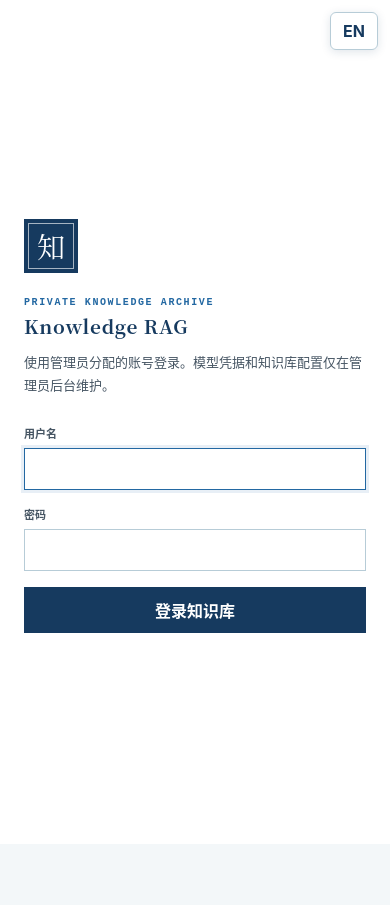
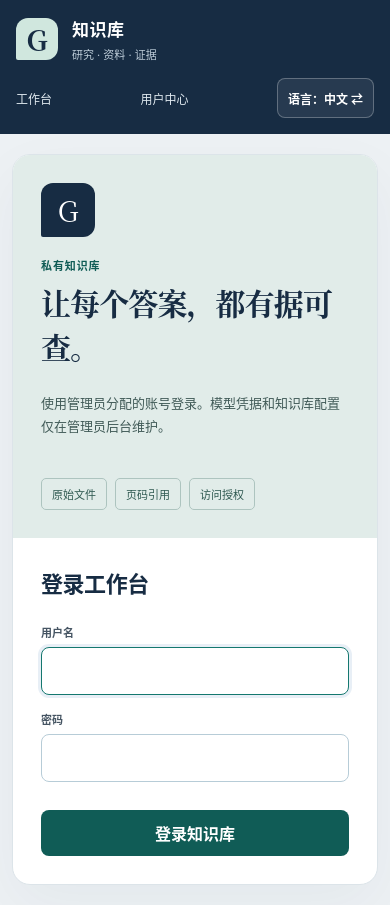
Before and after one commit to MakiWinster72/fbd, a Next.js app in the folder apps/web/: page /login in a window 390 px wide. Before the commit the page ends 844 px from the top, so only its background shows below. Built offline with nearby package versions, Linux system fonts and the light colour scheme; no server answers.

Commit message:
feat(web): redesign workspace with inline bilingual navigation

```diff
--- a/apps/web/app/account/page.tsx
+++ b/apps/web/app/account/page.tsx
@@ -23,8 +23,10 @@ export default function AccountPage() {
     }).catch(() => setError("load"));
   }, []);
   return <main className="account-page">
-    <a href="/">{en ? "← Back to workspace" : "← 返回工作台"}</a>
-    <h1>{en ? "User center" : "用户中心"}</h1>
+    <header className="account-header">
+      <div><p className="section-kicker">{en ? "ACCOUNT SETTINGS" : "账号设置"}</p><h1>{en ? "User center" : "用户中心"}</h1></div>
+      <a href="/">{en ? "← Back to workspace" : "← 返回工作台"}</a>
+    </header>
     {error ? <p role="alert">{({ load: en ? "Could not load account" : "无法加载账号", name: en ? "Could not save display name" : "显示名称保存失败", mismatch: en ? "Passwords do not match" : "两次新密码不一致", password: en ? "Password change failed. Check your current password and use a different new password." : "修改失败，请检查当前密码，并使用不同的新密码。" } as Record<string, string>)[error]}</p> : null}
     {user ? <>
       <dl><dt>{en ? "Display name" : "显示名称"}</dt><dd>{user.display_name}</dd><dt>{en ? "Username" : "用户名"}</dt><dd>{user.username}</dd></dl>
--- a/apps/web/app/globals.css
+++ b/apps/web/app/globals.css
@@ -1,4 +1,4 @@
-@layer reset, base, components;
+@layer reset, base, components, redesign;
 
 @layer reset {
   *, *::before, *::after { box-sizing: border-box; }
@@ -9,10 +9,10 @@
 
 @layer base {
   :root {
-    --archive-blue: #163a5f;
-    --blueprint: #2368a2;
-    --blueprint-dark: #174f7d;
-    --paper-mist: #f3f7f9;
+    --archive-blue: #172c43;
+    --blueprint: #15786f;
+    --blueprint-dark: #105c56;
+    --paper-mist: #edf1f4;
     --paper: #ffffff;
     --annotation: #d9544d;
     --graphite: #465563;
@@ -28,10 +28,7 @@
   body {
     color: var(--archive-blue);
     background-color: var(--paper-mist);
-    background-image:
-      linear-gradient(rgba(35, 104, 162, 0.045) 1px, transparent 1px),
-      linear-gradient(90deg, rgba(35, 104, 162, 0.045) 1px, transparent 1px);
-    background-size: 32px 32px;
+    background-image: none;
     font-family: var(--sans);
     -webkit-font-smoothing: antialiased;
   }
@@ -749,7 +746,7 @@
   .intake-remove { width: 28px; height: 28px; display: grid; place-items: center; color: var(--muted); background: transparent; border: 0; cursor: pointer; }
   .intake-remove:hover { color: #8e2b27; background: #fff1f0; }
   .intake-remove svg { width: 15px; fill: none; stroke: currentColor; stroke-width: 1.5; }
-  .intake-sidebar { position: sticky; top: 18px; display: grid; gap: 12px; }
+  .intake-sidebar { display: grid; gap: 12px; }
   .intake-config-card { padding: 20px; display: grid; gap: 15px; }
   .intake-config-card h2 { margin-top: -10px; }
   .intake-embedding-note { padding: 12px; display: grid; gap: 6px; background: #edf5f8; border-left: 3px solid var(--blueprint); font-size: 11px; line-height: 1.5; overflow-wrap: anywhere; }
@@ -793,13 +790,15 @@
   .intake-document-detail pre { max-height: 260px; overflow: auto; white-space: pre-wrap; overflow-wrap: anywhere; font: inherit; }
   .intake-review-note { padding: 10px 12px; color: #176a57; background: #eaf7f3; border: 1px solid #bfe1d6; }
 
-  .language-switch { position: fixed; top: 12px; right: 12px; z-index: 100; min-width: 48px; padding: 8px 10px; border: 1px solid var(--line-strong); border-radius: 6px; background: var(--paper); color: var(--archive-blue); font: inherit; font-weight: 700; cursor: pointer; box-shadow: 0 2px 10px #163a5f22; }
+  .language-switch { position: static; min-height: 40px; padding: 8px 14px; border: 1px solid #ffffff45; border-radius: 8px; background: #ffffff12; color: white; font: inherit; font-size: 13px; font-weight: 600; cursor: pointer; }
+  .language-switch:hover { background: #ffffff25; }
+  .language-switch:disabled { opacity: .6; cursor: wait; }
   .language-switch:focus-visible { outline: 3px solid var(--blueprint); outline-offset: 2px; }
-  .topbar, .admin-header { padding-right: 76px; }
+
 
   @media (max-width: 760px) {
     .topbar-meta { gap: 8px; }
-    .topbar, .admin-header { padding-right: 70px; }
+    .topbar, .admin-header { padding-right: 16px; }
     .user-menu { padding-left: 8px; }
     .user-menu > span, .user-menu a { display: none; }
     .login-shell { padding: 0; place-items: stretch; }
@@ -836,3 +835,104 @@
     .intake-job-filters { grid-template-columns: 1fr; }
   }
 }
+
+/* Shared visual system: navigation, reading surfaces and evidence accents. */
+@layer redesign {
+  .site-masthead { min-height: 84px; padding: 18px max(24px, calc((100% - 1400px) / 2)); display: flex; align-items: center; justify-content: space-between; gap: 24px; background: var(--archive-blue); color: white; }
+  .site-identity { display: flex; gap: 14px; align-items: center; color: inherit; text-decoration: none; }
+  .site-monogram { display: grid; place-items: center; width: 42px; height: 42px; border-radius: 12px 12px 12px 2px; background: #d0e7de; color: #172c43; font: 700 28px var(--serif); }
+  .site-identity strong { display: block; font-size: 17px; letter-spacing: .03em; }
+  .site-identity small { display: block; margin-top: 5px; color: #bdccd8; font-size: 11px; }
+  .site-navigation { display: flex; align-items: center; gap: 22px; }
+  .site-navigation a { color: #e1eaf0; text-decoration: none; font-size: 13px; padding: 8px 0; }
+  .site-navigation a:hover { color: white; text-decoration: underline; text-underline-offset: 6px; }
+  .site-language-error { padding: 14px 24px; background: #fff0eb; margin: 0; }
+  .workspace-shell { width: min(1400px, calc(100% - 64px)); min-height: calc(100dvh - 148px); margin: 32px auto; border: 1px solid #dce4e9; border-radius: 16px; box-shadow: 0 8px 24px #172c4308; overflow: clip; }
+  .topbar { padding: 24px 28px; min-height: 100px; flex-wrap: wrap; }
+  .topbar::after { display: none; }
+  .brand-seal { display: none; }
+  h1 { font-family: var(--sans); font-weight: 700; letter-spacing: -.025em; }
+  h2, .conversation-heading h2, .evidence-heading h2 { font-family: var(--sans); letter-spacing: -.02em; }
+  .eyebrow, .section-kicker { font-family: var(--sans); letter-spacing: .08em; font-size: 11px; color: var(--blueprint-dark); margin-bottom: 8px; }
+  .topbar-meta { flex-wrap: wrap; gap: 16px; }
+  .service-pill { background: #f0f7f4; border: 0; border-radius: 20px; }
+  .user-menu { display: flex; flex-wrap: wrap; gap: 12px; }
+  .user-menu a, .user-menu button { border-radius: 7px; }
+  .workspace-grid { grid-template-columns: minmax(0, 1fr) 340px; }
+  .conversation-heading { align-items: flex-start; padding: 24px 28px; }
+  .conversation-note { max-width: 300px; color: #5d6e7b; }
+  .transcript { padding: 20px 36px; max-height: calc(100dvh - 450px); }
+  .message { grid-template-columns: 75px minmax(0, 1fr); gap: 16px; }
+  .message-label { font-family: var(--sans); }
+  .evidence-panel { background: #f4f7f8; }
+  .source-card { border-radius: 10px; background: white; }
+  .composer-zone { padding: 20px 28px; }
+  .composer-row textarea { border-radius: 10px; }
+  .send-button { border-radius: 10px; background: var(--blueprint-dark); }
+  .quick-questions button { border-radius: 20px; background: #f2f6f7; }
+  .admin-shell { width: min(1200px, calc(100% - 64px)); margin: 32px auto; }
+  .admin-header { padding: 30px 32px; border: 0; border-radius: 14px; box-shadow: none; flex-wrap: wrap; }
+  .admin-header nav { flex-wrap: wrap; }
+  .admin-header nav a, .admin-header nav button { border-radius: 8px; }
+  .profile-section, .intake-panel, .intake-config-card, .intake-summary-card { border-color: #dce4e9; border-radius: 14px; }
+  .model-profile-card, .admin-user-card { border-radius: 10px; }
+  .profile-fields input, .create-profile-form input, .create-profile-form select, .password-reset-row input { border-radius: 7px; }
+  .intake-dropzone { border-radius: 10px; background: #f6faf9; }
+  .intake-stage-rail { border-radius: 12px; overflow: hidden; }
+  .login-shell { min-height: calc(100dvh - 84px); padding: 48px 24px; }
+  .login-card { width: min(1040px, 100%); padding: 0; display: grid; grid-template-columns: 1.15fr 1fr; border: 1px solid #dce4e9; border-radius: 18px; overflow: hidden; box-shadow: 0 20px 60px #172c430b; }
+  .login-story { padding: 56px 48px; background: #e1ece9; display: flex; flex-direction: column; align-items: flex-start; }
+  .login-seal { background: var(--archive-blue); border-radius: 12px 12px 12px 2px; box-shadow: none; margin-bottom: 32px; }
+  .login-story h1 { max-width: 390px; font-family: var(--serif); font-size: clamp(32px, 3.2vw, 46px); line-height: 1.45; letter-spacing: -.03em; margin-bottom: 24px; }
+  .login-intro { color: #405a57; max-width: 350px; }
+  .login-proof { display: flex; flex-wrap: wrap; gap: 8px; margin-top: auto; padding-top: 30px; }
+  .login-proof span { font-size: 11px; border: 1px solid #adc4bf; border-radius: 5px; padding: 7px 10px; color: #305a52; }
+  .login-form { padding: 64px 48px; align-content: center; margin: 0; }
+  .login-form h2 { margin-bottom: 10px; font-size: 22px; }
+  .login-form input { min-height: 48px; border-radius: 8px; font-size: 14px; }
+  .login-form button { border-radius: 8px; margin-top: 12px; background: var(--blueprint-dark); }
+  .account-page { max-width: 860px; padding: 40px 48px; margin: 32px auto; background: white; border: 1px solid #dce4e9; border-radius: 16px; }
+  .account-header { display: flex; align-items: center; justify-content: space-between; gap: 24px; flex-wrap: wrap; margin-bottom: 32px; }
+  .account-page h1 { font-size: 30px; margin: 0; color: var(--archive-blue); }
+  .account-page h2 { color: var(--archive-blue); }
+  .account-page a { color: var(--blueprint-dark); font-size: 13px; text-underline-offset: 4px; }
+  .account-page select { border: 1px solid var(--line); border-radius: 8px; background: #f8fafb; }
+  .account-page h2 { padding-top: 24px; border-top: 1px solid var(--line); font-size: 21px; }
+  .account-page form { max-width: 520px; }
+  .account-page input { background: #f8fafb; min-height: 46px; }
+  .account-page button { border-radius: 8px; background: var(--blueprint-dark); color: white; min-height: 44px; }
+  .account-page dt { color: #60717f; font-size: 13px; }
+  .account-page dd { font-weight: 600; }
+  .auth-status, .empty-access-shell { min-height: calc(100dvh - 84px); }
+  @media (max-width: 1000px) { .workspace-grid { grid-template-columns: minmax(0, 1fr) 290px; } .topbar-meta { justify-content: flex-start; } }
+  @media (max-width: 760px) {
+    .site-masthead { padding: 16px; flex-wrap: wrap; gap: 16px; }
+    .site-navigation { width: 100%; justify-content: space-between; gap: 12px; }
+    .site-navigation a { font-size: 12px; }
+    .language-switch { font-size: 12px; padding: 8px 10px; }
+    .workspace-shell, .admin-shell { width: calc(100% - 24px); margin: 12px auto; }
+    .workspace-grid { grid-template-columns: 1fr; }
+    .topbar { padding: 20px; }
+    .topbar-meta { width: 100%; gap: 12px; }
+    .user-menu a { display: inline; }
+    .user-menu > span { display: none; }
+    .conversation-heading { padding: 20px; }
+    .conversation-note { text-align: left; }
+    .transcript { padding: 12px 20px; max-height: none; }
+    .message { grid-template-columns: 1fr; gap: 8px; }
+    .composer-zone { position: static; padding: 16px; backdrop-filter: none; }
+    .login-shell { padding: 20px 12px; min-height: 0; }
+    .login-card { grid-template-columns: 1fr; min-height: 0; }
+    .login-story { padding: 28px; }
+    .login-story h1 { font-size: 30px; max-width: none; }
+    .login-seal { margin-bottom: 20px; }
+    .login-proof { padding-top: 12px; }
+    .login-form { padding: 28px; }
+    .admin-header { padding: 24px 20px; }
+    .intake-panel { padding: 20px; }
+    .account-page { margin: 12px; padding: 28px 20px; }
+    .account-page dl { grid-template-columns: 100px minmax(0, 1fr); }
+    .empty-access-shell { padding: 28px 16px; }
+  }
+  @media (prefers-reduced-motion: reduce) { *, *::before, *::after { animation-duration: .01ms !important; transition-duration: .01ms !important; } }
+}
--- a/apps/web/app/login/page.tsx
+++ b/apps/web/app/login/page.tsx
@@ -33,11 +33,15 @@ export default function LoginPage() {
   return (
     <main className="login-shell">
       <section className="login-card">
-        <div className="login-seal" aria-hidden="true">知</div>
-        <p className="section-kicker">PRIVATE KNOWLEDGE ARCHIVE</p>
-        <h1>Knowledge RAG</h1>
-        <p className="login-intro">{t("使用管理员分配的账号登录。模型凭据和知识库配置仅在管理员后台维护。")}</p>
+        <div className="login-story">
+          <div className="login-seal" aria-hidden="true">G</div>
+          <p className="section-kicker">{t("私有知识库")}</p>
+          <h1>{t("让每个答案，都有据可查。")}</h1>
+          <p className="login-intro">{t("使用管理员分配的账号登录。模型凭据和知识库配置仅在管理员后台维护。")}</p>
+          <div className="login-proof"><span>{t("原始文件")}</span><span>{t("页码引用")}</span><span>{t("访问授权")}</span></div>
+        </div>
         <form className="login-form" onSubmit={onSubmit}>
+          <h2>{t("登录工作台")}</h2>
           <label>
             <span>{t("用户名")}</span>
             <input value={username} onChange={(event) => setUsername(event.target.value)} autoComplete="username" required autoFocus />
--- a/apps/web/components/authenticated-workspace.tsx
+++ b/apps/web/components/authenticated-workspace.tsx
@@ -41,7 +41,7 @@ export function AuthenticatedWorkspace() {
     return (
       <main className="empty-access-shell">
         <div className="login-seal" aria-hidden="true">知</div>
-        <p className="section-kicker">ACCESS REQUIRED</p>
+        <p className="section-kicker">{t("访问权限")}</p>
         <h1>{t("尚未分配知识库")}</h1>
         <a href="/account">{locale === "en" ? "User center" : "用户中心"}</a>
         <p>{t("当前账号可以登录，但没有任何知识库访问权限。请联系管理员完成授权。")}</p>
--- a/apps/web/components/language-provider.tsx
+++ b/apps/web/components/language-provider.tsx
@@ -41,11 +41,21 @@ export function LanguageProvider({ children }: { children: ReactNode }) {
 
   return (
     <LanguageContext.Provider value={{ locale, changeLocale, saving, error, t: (text) => translate(locale, text) }}>
+      <header className="site-masthead">
+        <a className="site-identity" href="/">
+          <span className="site-monogram" aria-hidden="true">G</span>
+          <span><strong>{locale === "en" ? "Knowledge Base" : "知识库"}</strong><small>{locale === "en" ? "Research · Documents · Evidence" : "研究 · 资料 · 证据"}</small></span>
+        </a>
+        <nav className="site-navigation" aria-label={locale === "en" ? "Site navigation" : "网站导航"}>
+          <a href="/">{locale === "en" ? "Workspace" : "工作台"}</a>
+          <a href="/account">{locale === "en" ? "Account" : "用户中心"}</a>
+          <button className="language-switch" type="button" disabled={saving} onClick={() => { void changeLocale(locale === "zh-CN" ? "en" : "zh-CN").catch(() => {}); }} aria-label={locale === "en" ? "Change language" : "切换语言"}>
+            {locale === "en" ? "Language: English" : "语言：中文"}<span aria-hidden="true"> ⇄</span>
+          </button>
+        </nav>
+      </header>
+      {error ? <p className="site-language-error" role="alert">{locale === "en" ? "Language could not be saved. Please retry." : "语言保存失败，请重试。"}</p> : null}
       {children}
-      {error ? <p role="alert">{locale === "en" ? "Language could not be saved. Please retry." : "语言保存失败，请重试。"}</p> : null}
-      <button className="language-switch" type="button" disabled={saving} onClick={() => { void changeLocale(locale === "zh-CN" ? "en" : "zh-CN").catch(() => {}); }} aria-label={locale === "zh-CN" ? "Switch to English" : "切换为中文"} title={locale === "zh-CN" ? "Switch to English" : "切换为中文"}>
-        {locale === "zh-CN" ? "EN" : "中文"}
-      </button>
     </LanguageContext.Provider>
   );
 }
--- a/apps/web/lib/i18n.ts
+++ b/apps/web/lib/i18n.ts
@@ -1,6 +1,27 @@
 export type Locale = "zh-CN" | "en";
 
 const english: Record<string, string> = {
+  "让每个答案，都有据可查。": "Every answer. Backed by evidence.", "原始文件": "Original documents", "页码引用": "Page references", "访问授权": "Access control", "登录工作台": "Sign in to your workspace", "知识库工作台": "Knowledge workspace",
+  "访问权限": "ACCESS REQUIRED",
+  "私有知识工作台": "KNOWLEDGE RAG · PRIVATE ARCHIVE",
+  "资料问答": "ASK THE ARCHIVE",
+  "引用证据": "EVIDENCE LEDGER",
+  "私有知识库": "PRIVATE KNOWLEDGE ARCHIVE",
+  "账号与授权": "IDENTITY & ACCESS",
+  "新增账号": "NEW ACCOUNT",
+  "账号目录": "ACCOUNTS",
+  "管理工作台": "ADMIN CONTROL PLANE",
+  "新增配置": "NEW PROFILE",
+  "回答生成": "GENERATION",
+  "语义检索": "RETRIEVAL",
+  "相关性排序": "RERANKING",
+  "资料入库": "DOCUMENT INTAKE",
+  "01 / 选择原件": "01 / SOURCE FILES",
+  "02 / 核对清单": "02 / INTAKE MANIFEST",
+  "解析与入库设置": "IMPORT SETTINGS",
+  "知识库文档": "INDEXED DOCUMENTS",
+  "任务记录": "IMPORT HISTORY",
+  "对话生成": "CHAT", "向量嵌入": "EMBEDDING", "重排序": "RERANKER", "暂无文件": "NO FILES",
   "无法检查登录状态": "Could not check your sign-in status", "请先登录": "Please sign in",
   "需要管理员权限": "Administrator access required", "用户名或密码错误": "Incorrect username or password",
   "没有访问该知识库的权限": "You do not have access to this knowledge base", "用户名已存在": "Username already exists",
```
Also changed, not shown: apps/web/app/admin/documents/page.tsx (+7 -7 lines), apps/web/app/admin/models/page.tsx (+6 -6 lines), apps/web/app/admin/users/page.tsx (+4 -4 lines), apps/web/components/chat-workspace.tsx (+6 -6 lines).
